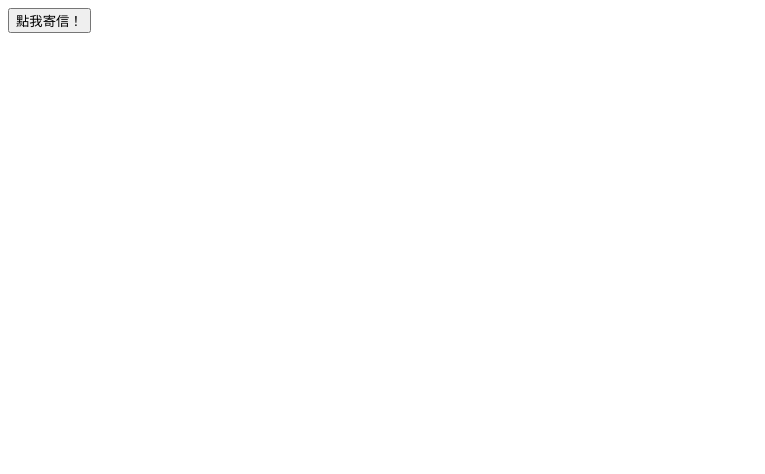
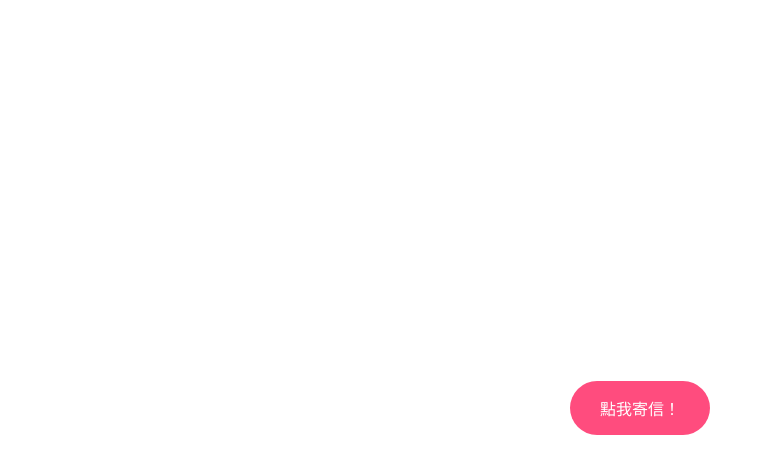
Before and after one commit to fatzchang/nctu_enroll_notify, a website: page static/index.html in a window 1280 px wide. Shown: the whole page, without its empty margins (0-765 px from the left). Drawn offline with Linux system fonts and the light colour scheme.

Commit message:
beautify button

```diff
--- a/static/index.html
+++ b/static/index.html
@@ -5,14 +5,43 @@
   <meta charset="UTF-8">
   <meta name="viewport" content="width=device-width, initial-scale=1.0">
   <title>交大備取查詢</title>
+
+  <style>
+    .wrapper {
+      height: 100vh;
+      display: flex;
+      align-items: center;
+      justify-content: center;
+    }
+
+    .button {
+      background-color: #ff4c7e;
+      padding: 15px 30px;
+      border-radius: 50px;
+      color: white;
+      border: none;
+      font-size: 16px;
+      cursor: pointer;
+      outline: none;
+      appearance: none;
+    }
+  </style>
 </head>
 
 <body>
-  <button onclick="send()">點我寄信！</button>
+  <div class="wrapper">
+    <button class="button" onclick="send()">點我寄信！</button>
+  </div>
 
   <script>
     function send() {
-      fetch('/api/send')
+      fetch('/api/send').then(res => {
+        if (res.status === 200) {
+          alert('成功寄出！');
+        } else {
+          alert('寄送失敗！');
+        }
+      });
     }
   </script>
 </body>
```
